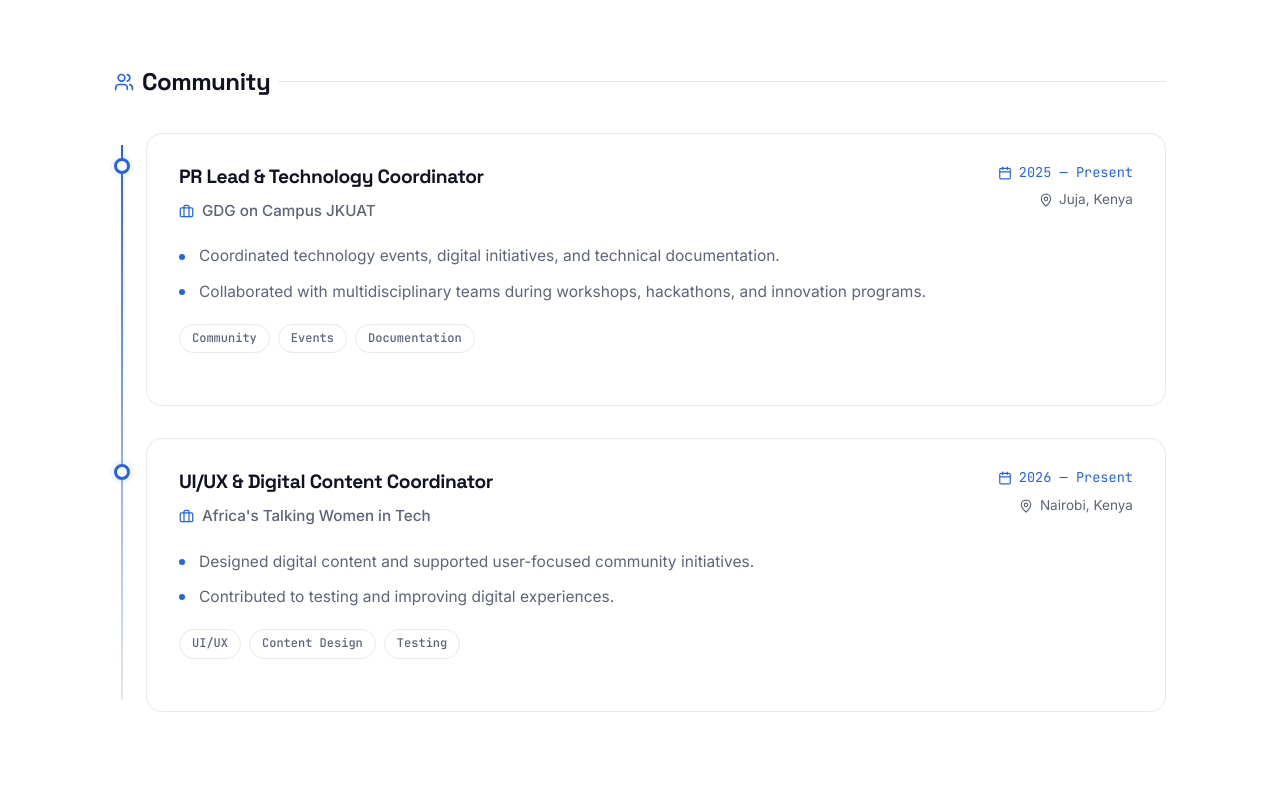
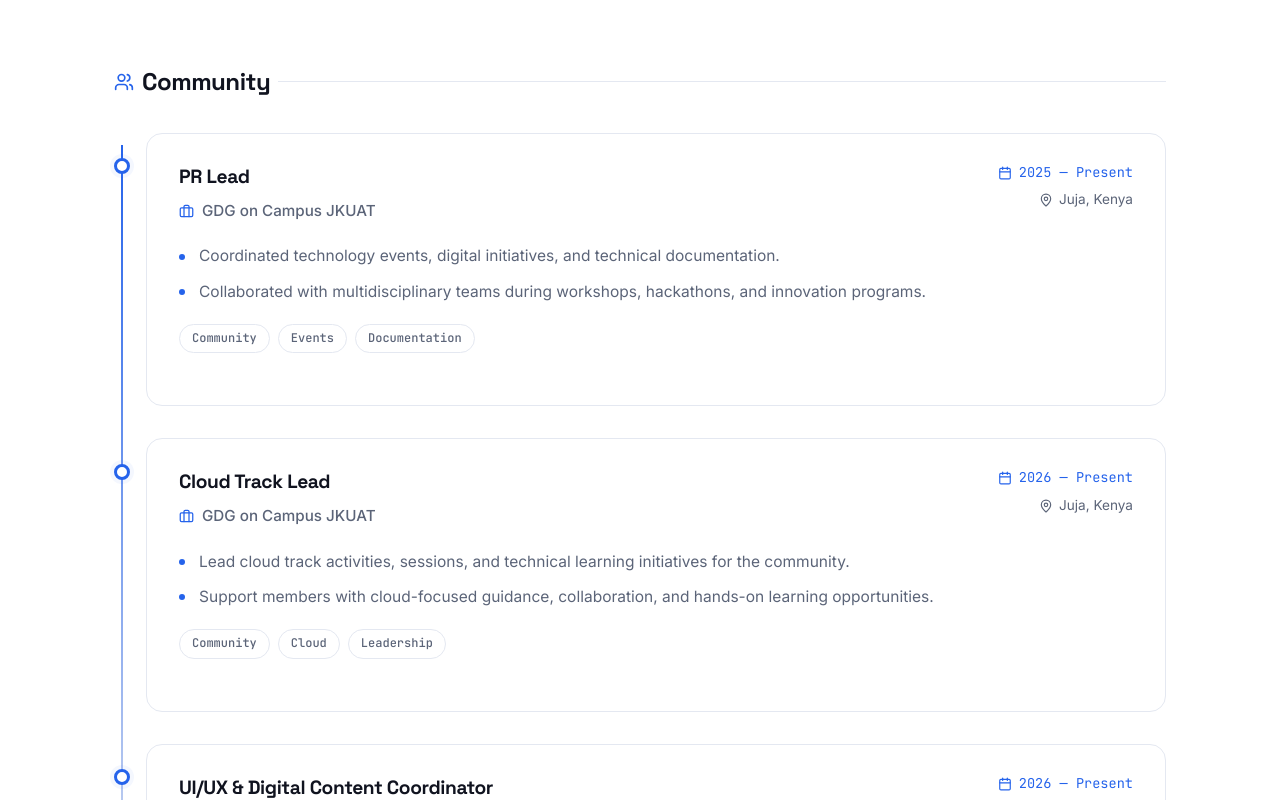
Before and after one commit to Ro-wdy/Portfolio-1.1, a React (Vite) app: page / in a window 1280 px wide. Shown: the part 3300-4100 px from the top of the page. Built offline with nearby package versions, Linux system fonts and the light colour scheme.

Commit message:
added a community role

```diff
--- a/src/components/ContactSection.jsx
+++ b/src/components/ContactSection.jsx
@@ -204,7 +204,7 @@ const ContactSection = () => {
                 <a href="https://github.com/Ro-wdy" target="_blank" rel="noopener noreferrer" className="social-circle-btn" aria-label="GitHub">
                   <Github size={18} />
                 </a>
-                <a href="https://www.linkedin.com/in/rhodah-mulera/" target="_blank" rel="noopener noreferrer" className="social-circle-btn" aria-label="LinkedIn">
+                <a href="https://www.linkedin.com/in/rhodah-mulera`/" target="_blank" rel="noopener noreferrer" className="social-circle-btn" aria-label="LinkedIn">
                   <Linkedin size={18} />
                 </a>
                 <a href="https://x.com/mulera_123" target="_blank" rel="noopener noreferrer" className="social-circle-btn" aria-label="X (formerly Twitter)">
--- a/src/data/experienceData.js
+++ b/src/data/experienceData.js
@@ -44,7 +44,7 @@ export const workExperience = [
 export const communityExperience = [
   {
     id: "gdg-jkuat",
-    role: "PR Lead & Technology Coordinator",
+    role: "PR Lead",
     company: "GDG on Campus JKUAT",
     location: "Juja, Kenya",
     period: "2025 — Present",
@@ -54,6 +54,19 @@ export const communityExperience = [
       "Collaborated with multidisciplinary teams during workshops, hackathons, and innovation programs."
     ],
     tags: ["Community", "Events", "Documentation"]
+  },
+  {
+    id: "gdg-cloud-track",
+    role: "Cloud Track Lead",
+    company: "GDG on Campus JKUAT",
+    location: "Juja, Kenya",
+    period: "2026 — Present",
+    current: true,
+    highlights: [
+      "Lead cloud track activities, sessions, and technical learning initiatives for the community.",
+      "Support members with cloud-focused guidance, collaboration, and hands-on learning opportunities."
+    ],
+    tags: ["Community", "Cloud", "Leadership"]
   },
   {
     id: "at-women-in-tech",
```
